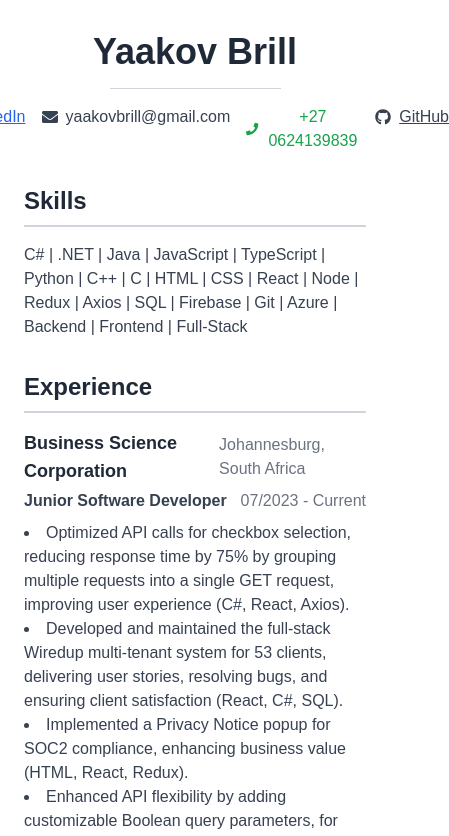
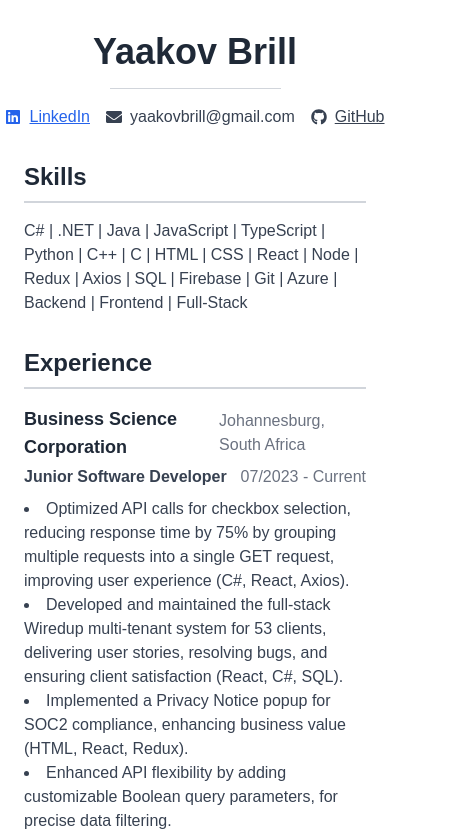
Before and after one commit to yaakovbrill/Yaakov-Brill-Resume, a Next.js app: page / in a window 390 px wide. Shown: the top 836 px of the page, 449 px wide, since content can reach past the window. Built offline with nearby package versions, Linux system fonts and the light colour scheme.

Commit message:
removed phone

```diff
--- a/app/components/contactSection.tsx
+++ b/app/components/contactSection.tsx
@@ -16,12 +16,6 @@ const ContactDetails = () => {
           <div className="flex items-center text-gray-700 hover:text-gray-900">
             <FaEnvelope className="mr-2" />
             yaakovbrill@gmail.com
-          </div>
-        </Link>
-        <Link href="tel:+270624139839">
-          <div className="flex items-center text-green-600 hover:text-green-800">
-            <FaPhone className="mr-2" />
-            +27 0624139839
           </div>
         </Link>
         <Link href="https://github.com/yaakovbrill" target="_blank" rel="noopener noreferrer">
```
